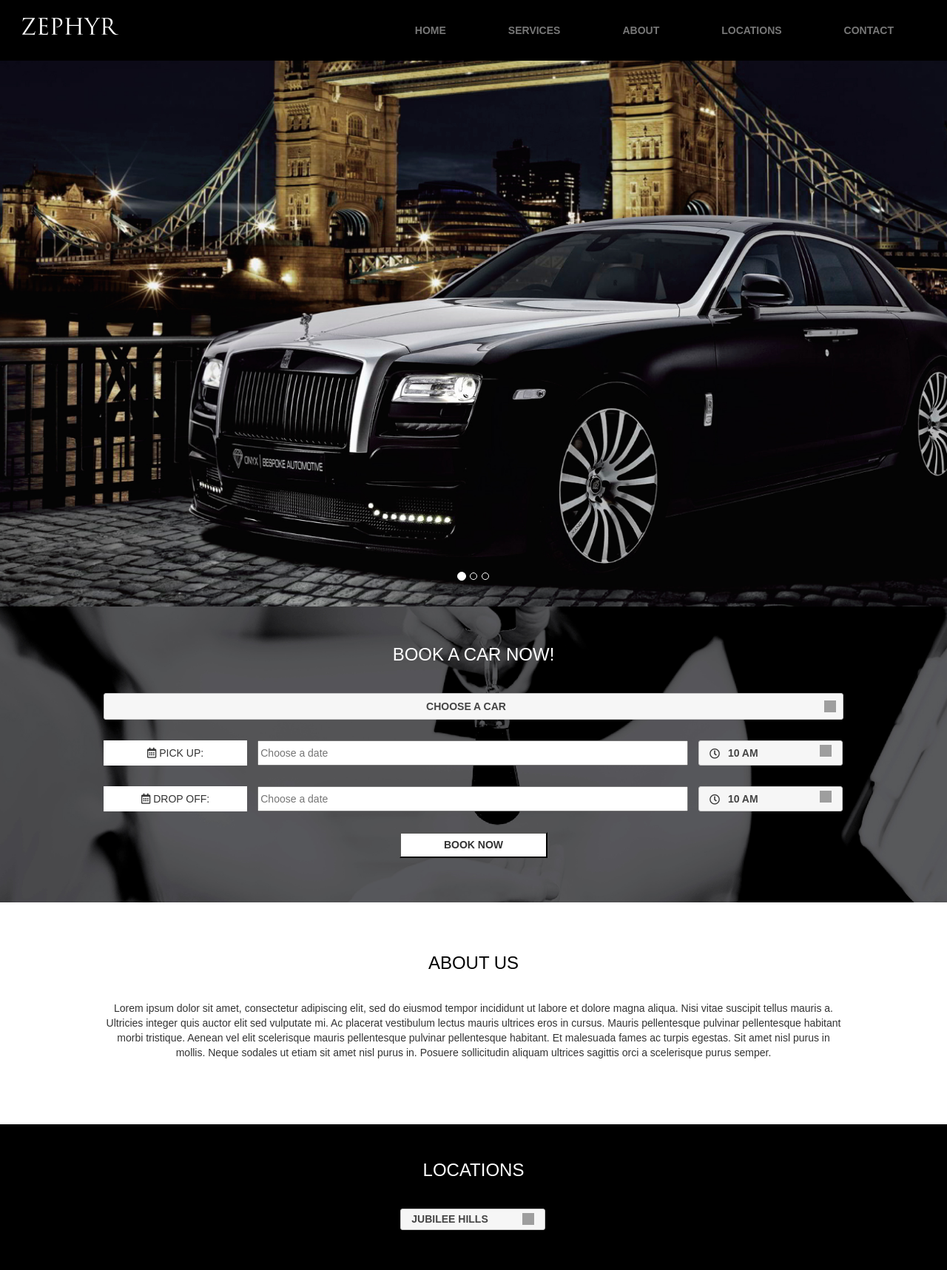
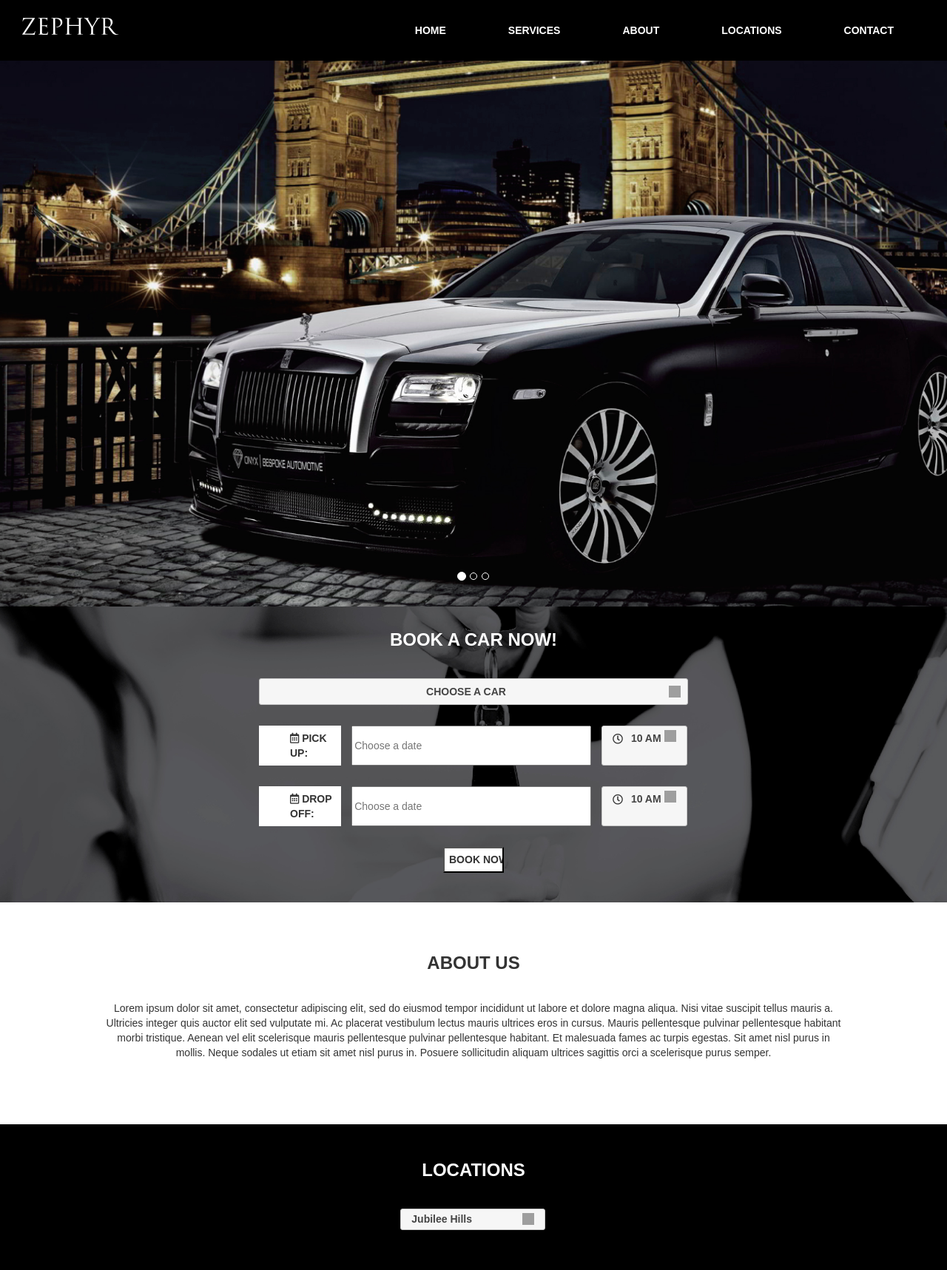
Before and after one commit to DeepGunner/DesignTask-NowFloats, a PHP site: page / in a window 1280 px wide. Shown: the top 1717 px of the page at 74% size. Run offline with PHP 8.4, Linux system fonts and the light colour scheme; some libraries are stand-ins or nearby versions; grey boxes are pictures that could not be loaded.

Commit message:
Css changes

```diff
--- a/css/style.css
+++ b/css/style.css
@@ -79,6 +79,11 @@ body,
 
 }
 
+.selected{
+    color:#ffffff;
+    font-weight: 900;
+}
+
 .site-header {
     overflow: hidden;
     background: #000000;
@@ -109,13 +114,13 @@ nav ul li a {
 }
 
 .site-header.sticky-nav {
-    background-color: grey;
+    background-color: #000000;
     opacity: 0.8;
 
 }
 
 .sticky-nav nav ul li a {
-    color: #000000;
+    color: #fff;
     font-weight: 700;
 }
 
@@ -129,8 +134,11 @@ nav ul li a {
     padding: 1em;
     border-radius: 8px;
     color: #ffffff !important;
+}
 
 
+.heading{
+    font-weight: 800;
 }
 
 .location {
@@ -157,11 +165,11 @@ nav ul li a {
 
 .services .container {
     margin: 2em 4em;
-    padding: 0 10em;
+    padding: 0 25em;
 
 }
 
-.heading {
+.headingContainer {
     color: #ffffff;
     text-align: center;
     display: block;
@@ -195,6 +203,9 @@ nav ul li a {
     background-color: #ffffff;
     padding: 0.5em;
     margin-right: 1em;
+    font-weight: 700;
+    text-align: left;
+    padding-left: 3em;
 }
 
 .timePick .pickUp {
@@ -231,6 +242,9 @@ nav ul li a {
     background-color: #ffffff;
     padding: 0.5em;
     margin-right: 1em;
+    font-weight: 700;
+    text-align: left;
+    padding-left: 3em;
 }
 
 .timeDrop .dropOff {
@@ -256,7 +270,7 @@ nav ul li a {
 }
 
 .book input[type=submit] {
-    width: 20%;
+    width: 14%;
     background-color: #ffffff;
     font-weight: 800;
     padding: 0.4em;
@@ -274,11 +288,19 @@ nav ul li a {
 
 }
 
-.about .heading {
+.about .headingContainer {
     color: #000000;
     text-align: center;
     display: block;
     width: 100%;
+}
+
+.location .heading{
+    color: #ffffff
+}
+
+.contact .heading{
+    color: #ffffff
 }
 
 .about .container {
@@ -286,7 +308,7 @@ nav ul li a {
     padding: 0 10em;
 }
 
-.contact .heading {
+.contact .headingContainer {
     color: #ffffff;
     text-align: center;
     display: block;
@@ -311,7 +333,7 @@ nav ul li a {
     padding: 0 10em;
 }
 
-.location .heading {
+.location .headingContainer {
     color: #ffffff;
     text-align: center;
     display: block;
@@ -360,10 +382,28 @@ nav ul li a {
     background: #ffffff;
 }
 
+.selected{
+    color:#ffffff;
+    font-weight: 900;
+}
+
+.contact ::placeholder { /* Chrome, Firefox, Opera, Safari 10.1+ */
+    font-style: italic;
+
+}
+
+.contact :-ms-input-placeholder { /* Internet Explorer 10-11 */
+    font-style: italic;
+}
+
+.contact ::-ms-input-placeholder { /* Microsoft Edge */
+    font-style: italic;
+}
+
 
 
 /* Media Queries */
-@media screen and (max-width: 600px) {
+@media screen and (max-width: 850px) {
 
 
     .timeDrop .ui-selectmenu-text {
@@ -421,6 +461,10 @@ nav ul li a {
     .timePick .labelPickUp, .timeDrop .labelDropOff {
         width: 33.33%;
         font-size: 12px;
+        font-weight: 700;
+        padding: 0;
+        text-align: center;
+        padding: 8px;
     }
 
     .timePick .pickUp {
@@ -478,10 +522,19 @@ footer {
 
 .menu-items li a {
     font-size: 14px;
-    color: #777777;
+    color: #ffffff;
     text-decoration: none;
     transition: all 0.45s;
     font-weight: 600;
+
+}
+
+.menu-items li a .selected {
+    font-size: 14px;
+    color: #ffffff;
+    text-decoration: none;
+    transition: all 0.45s;
+    font-weight: 900;
 
 }
 
@@ -519,7 +572,7 @@ footer {
 
 
 
-@media (max-width: 800px) {
+@media (max-width: 850px) {
 
     .menu li {
 
--- a/index.html
+++ b/index.html
@@ -61,8 +61,8 @@
 
         <!-- Services Section -->
         <section class="services" id="p1">
-            <div class="heading">
-                <h3>BOOK A CAR NOW!</h3>
+            <div class="headingContainer">
+                <h3 class="heading">BOOK A CAR NOW!</h3>
             </div>
             <div class="container">
 
@@ -122,7 +122,7 @@
         <!-- About Section -->
         <section class="about">
             <div class="heading">
-                <h3>ABOUT US</h3>
+                <h3 class="heading">ABOUT US</h3>
             </div>
             <div class="container">
                 <p>
@@ -139,17 +139,17 @@
         <!-- Location Section -->
         <section class="location">
             <div class="heading">
-                <h3>LOCATIONS</h3>
+                <h3 class="heading">LOCATIONS</h3>
             </div>
             <div class="container">
                 <div class="loc">
                     <select class="locSelect">
-                        <option>JUBILEE HILLS</option>
+                        <option>Jubilee Hills</option>
                         <option>GK-I</option>
-                        <option>JAIPUR</option>
-                        <option>CHANDIGARH</option>
-                        <option>VIMAN NAGAR</option>
-                        <option>DLF PHASE-III</option>
+                        <option>Jaipur</option>
+                        <option>Chandigarh</option>
+                        <option>Viman Nagar</option>
+                        <option>DLF Phase-III</option>
                     </select>
                 </div>
             </div>
@@ -165,7 +165,7 @@
         <!-- Contact Section -->
         <section class="contact">
             <div class="heading">
-                <h3>CONTACT US</h3>
+                <h3 class="heading">CONTACT US</h3>
             </div>
             <div class="container">
                 <form>
--- a/js/scripts.js
+++ b/js/scripts.js
@@ -6,18 +6,40 @@ function initMap() {
         lng: 78.401988
     };
 
+    var contentString = '<div id="content">'+
+      '<div id="siteNotice">'+
+      '</div>'+
+      '<p>Zephyr Motors Pvt. Ltd.,<br>' +
+      'Commercial Building,<br>'+
+      'Road No. 36, Jubilee Hills,<br>'+
+      'Hyderabad - 500033</p><br>'+
+      '<p><a href="#">'+
+      'VISIT WEBSITE</a></p>'+
+      '</div>'+
+      '</div>';
+
+      var infowindow = new google.maps.InfoWindow({
+        content: contentString
+      });
+
     let map = new google.maps.Map(
         document.getElementById('map'), {
-            zoom: 4,
+            zoom: 15,
             center: myLatLng
         });
 
 
     let marker = new google.maps.Marker({
         position: myLatLng,
-        map: map
+        map: map,
+        title: '',
+        icon: 'https://i.postimg.cc/W3RXb1wC/Location-Pin.png'
 
     });
+
+    marker.addListener('click', function() {
+        infowindow.open(map, marker);
+      });
 }
 
     //calculate section height from top
@@ -93,7 +115,7 @@ $(function () {
 
         if ($(window).scrollTop() > f1 - (4 * ht)) {
             remove_highlight();
-            // $('.menu-items li:nth-child(1) a').addClass('green');
+            $('.menu .menu-items li:nth-child(1) a').addClass('selected');
 
 
         }
```
Also changed, not shown: img/LocationPin.png (added).
